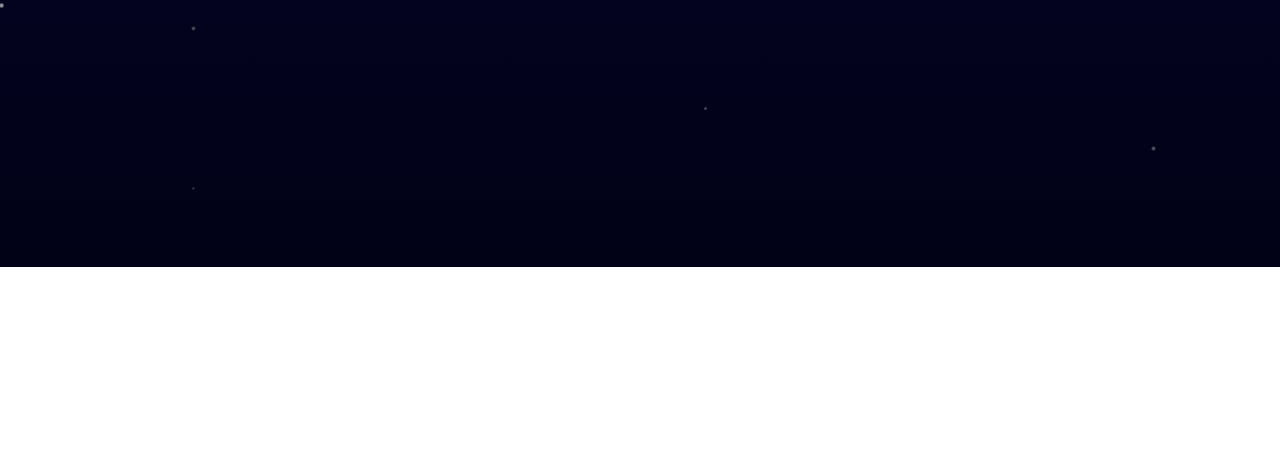
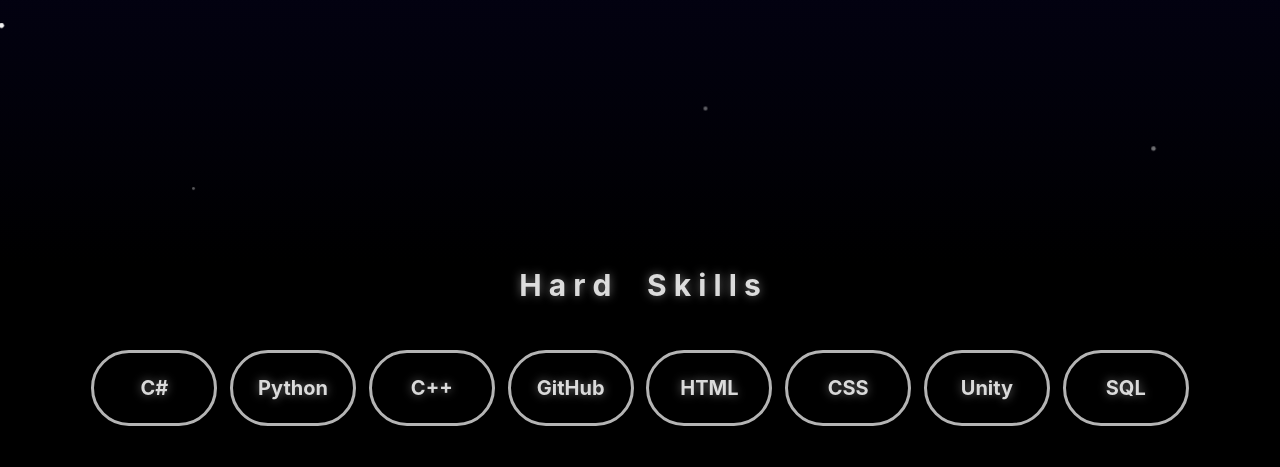
Before and after one commit to eggsscrambled/Portfolio, a plain HTML site: page index.html in a window 1280 px wide. Shown: the part 533-1000 px from the top of the page. Before the commit the page ends 800 px from the top, so only its background shows below. Drawn offline with Linux system fonts and the light colour scheme.

Commit message:
Hard skills Section

```diff
--- a/Style.css
+++ b/Style.css
@@ -3,24 +3,36 @@
    height: 800px;
    color: rgba(215, 232, 255, 0.836);
 
-   background: linear-gradient(to bottom, rgb(7, 4, 49), rgb(1, 2, 22));
+   background: linear-gradient(to bottom, rgb(7, 4, 49), #000000);
 
    h1{
        font-size: 100px;
        text-align: center;
        padding-top: 275px;
        font-family: 'Inter', sans-serif;
+       text-shadow: 0px 0px 10px rgb(8, 84, 248);
    }
 
    h4{
        font-size: 30px;
        text-align: center;
-       padding-top: px;
+       padding-top: 20px;
        font-family: 'Space Mono', monospace;
+       text-shadow: 0px 0px 10px rgba(255, 255, 255, 0.575);
    }
+
+   cursor: url("cursor.png"), auto;
+
+
 }
 
+
+
 h1 {
+  margin-top: 0;
+}
+
+h4 {
   margin-top: 0;
 }
 
@@ -46,7 +58,7 @@ body {
     background: rgba(255, 255, 255, 0.452);
     border-radius: 50%;
 
-    animation: twinkle 2s infinite alternate;
+    animation: twinkle 1s infinite alternate;
 }
 
 
@@ -58,18 +70,16 @@ body {
 .star:nth-child(6)  { left: 85%; top: 50%; animation-delay: .8s; }
 .star:nth-child(7)  { left: 15%; top: 90%; animation-delay: 1.2s; }
 .star:nth-child(8)  { left: 35%; top: 10%; animation-delay: .7s; }
-.star:nth-child(9)  { left: 65%; top: 60%; animation-delay: 1.7s; }
 .star:nth-child(10) { left: 90%; top: 85%; animation-delay: .2s; }
 .star:nth-child(11) { left: 20%; top: 10%; animation-delay: 0s; }
 .star:nth-child(12) { left: 75%; top: 25%; animation-delay: 1s; }
 .star:nth-child(13) { left: 30%; top: 40%; animation-delay: 1s; }
 .star:nth-child(14) { left: 80%; top: 55%; animation-delay: 1.5s; }
-.star:nth-child(15) { left: 15%; top: 70%; animation-delay: .3s; }
 .star:nth-child(16) { left: 85%; top: 50%; animation-delay: .8s; }
 .star:nth-child(17) { left: 15%; top: 90%; animation-delay: 1.2s; }
 .star:nth-child(18) { left: 10%; top: 35%; animation-delay: .7s; }
 .star:nth-child(19) { left: 60%; top: 10%; animation-delay: 1.7s; }
-.star:nth-child(20) { left: 10%; top: 60%; animation-delay: .2s; }
+
 
 @keyframes twinkle {
     from {
@@ -82,3 +92,84 @@ body {
         transform: scale(1.5);
     }
 }
+
+
+
+
+.HardSkills{
+
+   display: flex;
+   flex-wrap: wrap;
+   justify-content: center;
+   height: 200px;
+   color: rgba(255, 255, 255, 0.836);
+
+   background-color: black;
+
+
+
+   h4{
+       font-size: 30px;
+       text-align: center;
+       padding-top: -0px;
+       font-family: 'Inter', sans-serif;
+       text-shadow: 0px 0px 10px rgba(255, 255, 255, 0.425);
+   }
+
+    cursor: url("cursor2.png"), auto;
+
+}
+
+.HardSkills h4{
+   flex-basis: 100%;
+}
+
+.HardSkill{
+
+   display: flex;
+   align-items: center;
+   justify-content: center;
+
+   margin: 0.5%;
+   margin-bottom: 40px;
+
+   width: 100px;
+   height: 50px;
+
+   border-radius: 50px;
+
+   padding: 10px;
+
+   border: 3px solid rgb(180, 180, 180);
+
+   h3{
+
+         font-size: 20px;
+         margin: 0;
+         text-align: center;
+         font-family: 'Inter', sans-serif;
+         text-shadow: 0px 0px 10px rgba(255, 255, 255, 0.425);
+   }
+
+}
+
+.HardSkill:hover{
+
+   margin: .5%;
+   margin-bottom: 40px;
+
+   width: 100px;
+   height: 50px;
+
+   border-radius: 50px;
+
+   border: 3px solid white;
+
+   h3{
+
+         text-align: center;
+         font-family: 'Inter', sans-serif;
+         text-shadow: 0px 0px 10px rgba(255, 255, 255, 0.425);
+   }
+
+}
--- a/index.html
+++ b/index.html
@@ -41,6 +41,23 @@
 
     </div>
 
+    </div>
+
+    <div class = "HardSkills">
+
+        <h4> <b> H a r d  &nbsp; &nbsp; S k i l l s </b> </h4>
+
+        <div class = "HardSkill"> <h3> C# </h3> </div>
+        <div class = "HardSkill"> <h3> Python </h3> </div>
+        <div class = "HardSkill"> <h3> C++ </h3> </div>
+        <div class = "HardSkill"> <h3> GitHub </h3> </div>
+        <div class = "HardSkill"> <h3> HTML </h3> </div>
+        <div class = "HardSkill"> <h3> CSS </h3> </div>
+        <div class = "HardSkill"> <h3> Unity </h3> </div>
+        <div class = "HardSkill"> <h3> SQL </h3> </div>
+
+
+    </div>
 
 
 </main>
```
Also changed, not shown: Cursor.png (added), Cursor2.png (added).
